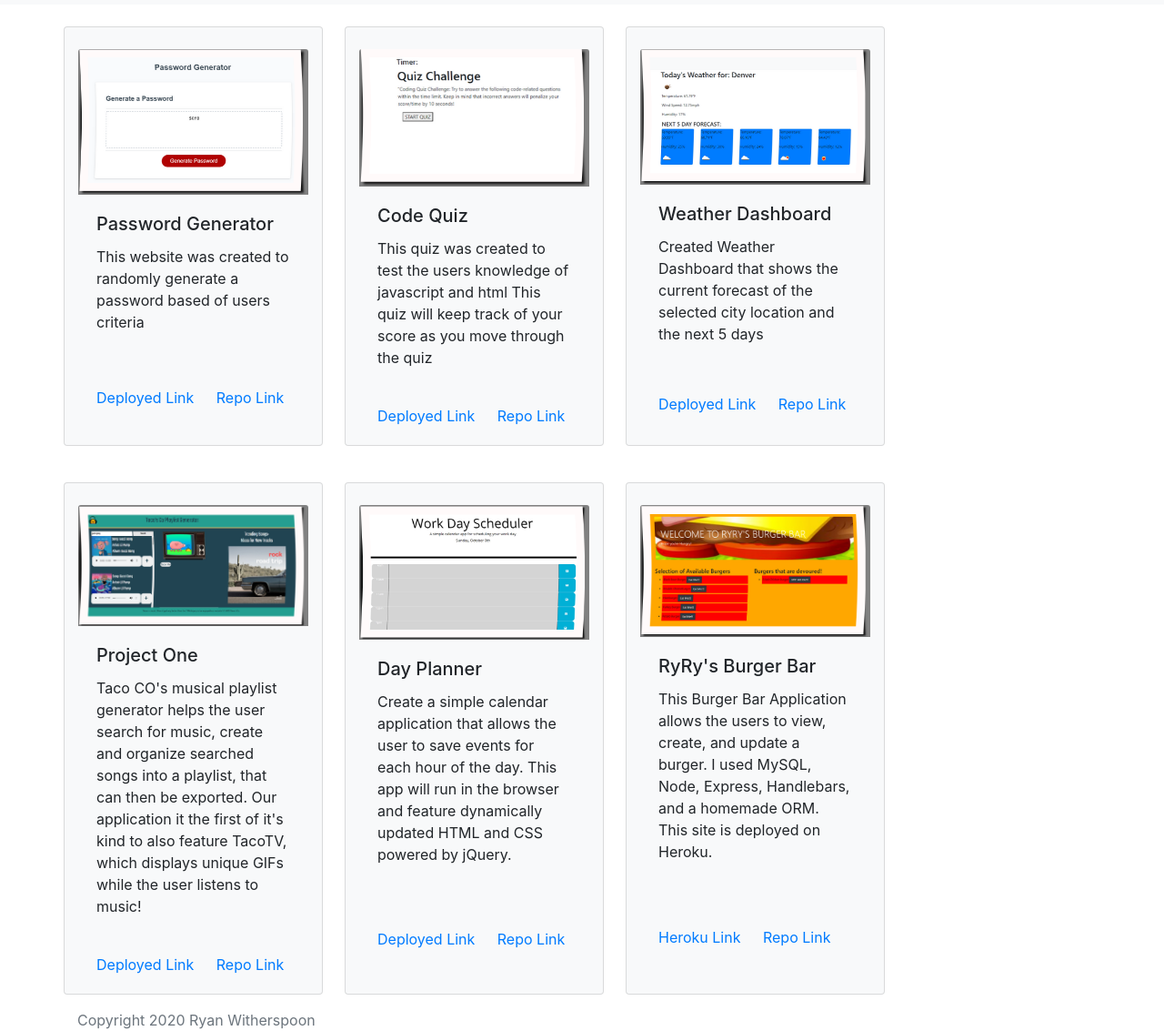
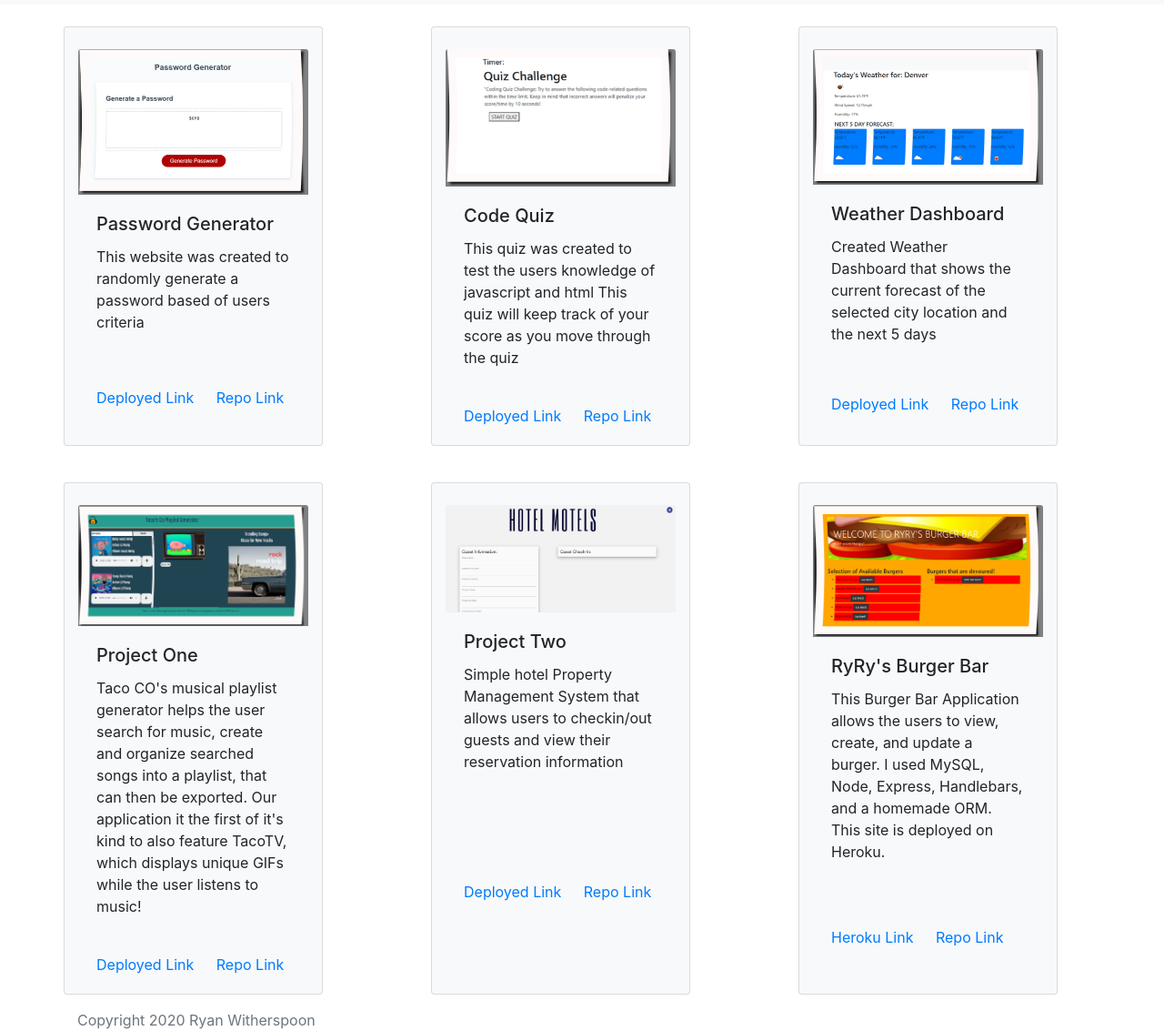
Before and after one commit to ryanwit/homework_08_professional_materials, a plain HTML site: page portfolio.html in a window 1280 px wide. Shown: the part 51-1184 px from the top of the page at 91% size. Drawn offline with nearby package versions, Linux system fonts and the light colour scheme.

Commit message:
Updated Portfolio

```diff
--- a/portfolio.html
+++ b/portfolio.html
@@ -38,7 +38,7 @@
       <!-- created container section for images of portfolio - images are mobile responsive -->
   <div class="container">
     <div class="row">
-        <div class="col-3 card bg-light mb-3 mt-4 mr-4" style="width: 18rem;">
+        <div class="col-md-3 col-xs-12 card bg-light mb-3 mt-4 mr-4">
             <img class="card-img-top mt-4" src="assets/images/pic1.png" alt="Card image cap">
             <div class="card-body">
               <h5 class="card-title">Password Generator</h5>
@@ -49,8 +49,8 @@
               <a href="https://github.com/ryanwit/homework03_password_generator" target="_blank" class="card-link ">Repo Link</a>
             </div>
           </div>
-
-          <div class="col-3 card bg-light mb-3 mt-4 mr-4" style="width: 18rem;">
+          <div class="col-1"></div>
+          <div class="col-md-3 col-xs-12 card bg-light mb-3 mt-4 mr-4">
             <img class="card-img-top mt-4" src="assets/images/pic2.png" alt="Card image cap">
             <div class="card-body">
               <h5 class="card-title">Code Quiz</h5>
@@ -62,8 +62,8 @@
               <a href="https://github.com/ryanwit/homework04_code_quiz" target="_blank"  class="card-link">Repo Link</a>
             </div>
           </div>
-
-          <div class="col-3 card bg-light mb-3 mt-4 mr-4" style="width: 18rem;">
+          <div class="col-1"></div>
+          <div class="col-md-3 col-xs-12 card bg-light mb-3 mt-4 mr-4">
             <img class="card-img-top mt-4" src="assets/images/pic3.png" alt="Card image cap">
             <div class="card-body">
               <h5 class="card-title">Weather Dashboard</h5>
@@ -74,10 +74,12 @@
               <a href="https://github.com/ryanwit/homework_06_weather_dashboard" target="_blank"  class="card-link">Repo Link</a>
             </div>
           </div>
+          <div class="col-1"></div>
     </div>
 
+
     <div class="row">
-        <div class="col-3 card bg-light mb-3 mt-4 mr-4" style="width: 18rem;">
+        <div class="col-md-3 col-xs-12 card bg-light mb-3 mt-4 mr-4">
             <img class="card-img-top mt-4" src="assets/images/pic4.png" alt="Card image cap">
             <div class="card-body">
               <h5 class="card-title">Project One</h5>
@@ -89,19 +91,23 @@
             </div>
           </div>
 
-          <div class="col-3 card bg-light mb-3 mt-4 mr-4" style="width: 18rem;">
-            <img class="card-img-top mt-4" src="assets/images/pic5.png" alt="Card image cap">
+          <div class="col-1"></div>
+
+          <div class="col-md-3 col-xs-12 card bg-light mb-3 mt-4 mr-4">
+            <img class="card-img-top mt-4" src="assets/images/pic7.png" alt="Card image cap">
             <div class="card-body">
-              <h5 class="card-title">Day Planner</h5>
-              <p class="card-text">Create a simple calendar application that allows the user to save events for each hour of the day. This app will run in the browser and feature dynamically updated HTML and CSS powered by jQuery.</p>
+              <h5 class="card-title">Project Two</h5>
+              <p class="card-text">Simple hotel Property Management System that allows users to checkin/out guests and view their reservation information</p>
             </div>
             <div class="card-body">
-              <a href="https://ryanwit.github.io/homework05_jquery_day_planner/" target="_blank"  class="card-link">Deployed Link</a>
-              <a href="https://github.com/ryanwit/homework05_jquery_day_planner" target="_blank"  class="card-link">Repo Link</a>
+              <a href="https://hotelmotel.herokuapp.com/" target="_blank"  class="card-link">Deployed Link</a>
+              <a href="https://github.com/ryanwit/hotel_motel" target="_blank"  class="card-link">Repo Link</a>
             </div>
           </div>
 
-          <div class="col-3 card bg-light mb-3 mt-4 mr-4" style="width: 18rem;">
+          <div class="col-1"></div>
+
+          <div class="col-md-3 col-xs-12 card bg-light mb-3 mt-4 mr-4">
             <img class="card-img-top mt-4" src="assets/images/pic6.png" alt="Card image cap">
             <div class="card-body">
               <h5 class="card-title">RyRy's Burger Bar</h5>
@@ -112,6 +118,7 @@
               <a href="https://github.com/ryanwit/homework_13_node_express_handlebars_hamburger" target="_blank" class="card-link">Repo Link</a>
             </div>
           </div>
+          <div class="col-1"></div>
     </div>
 
 
```
Also changed, not shown: assets/images/pic7.png (added).
